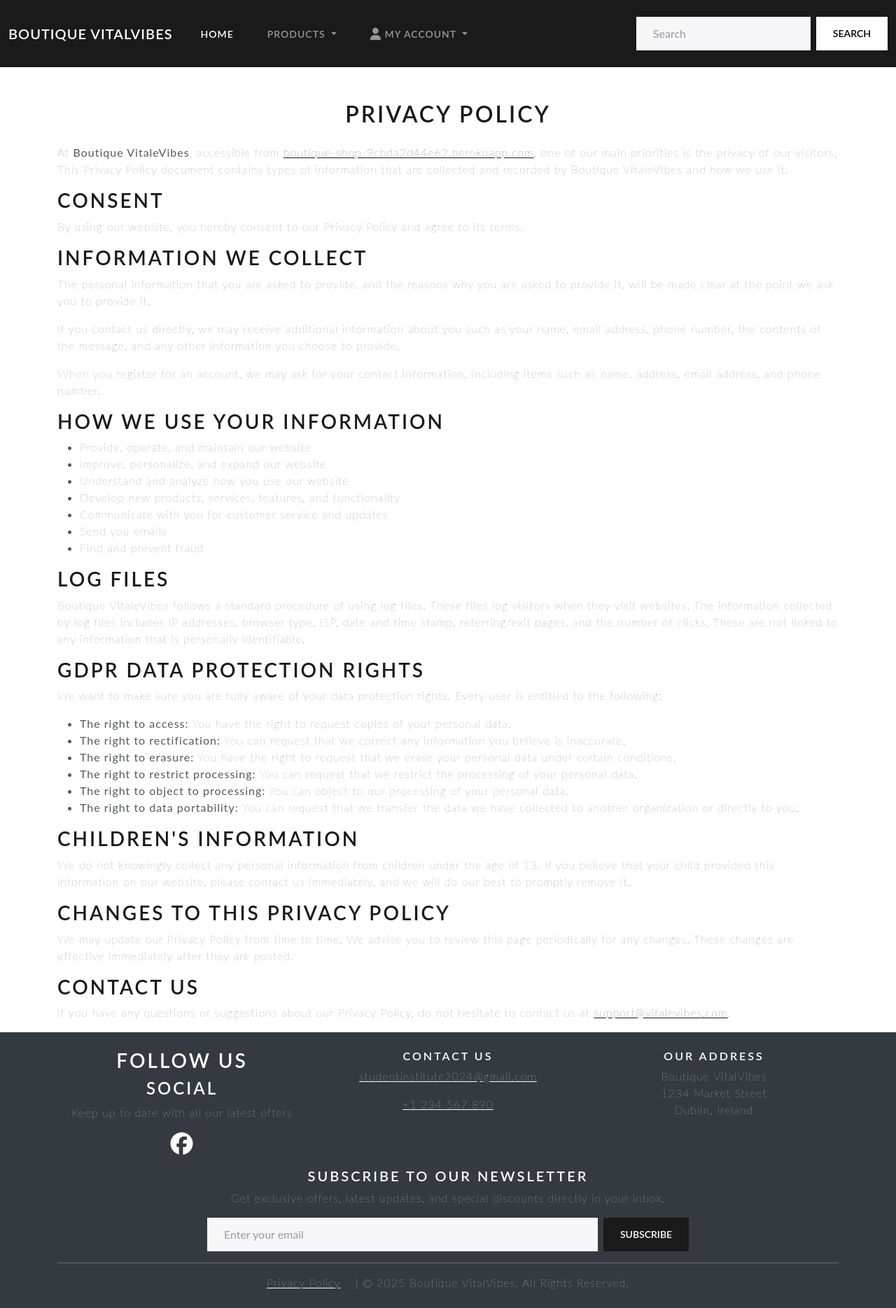
After one commit to BadrAlioui/boutique_shop, a Django app: page /products/privacy-policy/ in a window 1280 px wide. The commit adds this page. Shown: the whole page at 70% size. Run offline with Django 5.2, Linux system fonts and the light colour scheme; data comes from the database, SQL or seed files in the repository; some libraries are stand-ins or nearby versions.

Commit message:
Added Privacy Policy link in footer and picture in folder images

```diff
--- /dev/null
+++ b/store/templates/store/privacy_policy.html
@@ -0,0 +1,56 @@
+{% extends 'base.html' %}
+
+{% block content %}
+<div class="container mt-5">
+    <h1 class="text-center mb-4">Privacy Policy</h1>
+
+    <p>
+        At <strong>Boutique VitaleVibes</strong>, accessible from
+        <a href="https://boutique-shop-9cbda2d44e62.herokuapp.com/">boutique-shop-9cbda2d44e62.herokuapp.com</a>,
+        one of our main priorities is the privacy of our visitors. This Privacy Policy document contains types of information
+        that are collected and recorded by Boutique VitaleVibes and how we use it.
+    </p>
+
+    <h2>Consent</h2>
+    <p>By using our website, you hereby consent to our Privacy Policy and agree to its terms.</p>
+
+    <h2>Information We Collect</h2>
+    <p>The personal information that you are asked to provide, and the reasons why you are asked to provide it, will be made clear at the point we ask you to provide it.</p>
+    <p>If you contact us directly, we may receive additional information about you such as your name, email address, phone number, the contents of the message, and any other information you choose to provide.</p>
+    <p>When you register for an account, we may ask for your contact information, including items such as name, address, email address, and phone number.</p>
+
+    <h2>How We Use Your Information</h2>
+    <ul>
+        <li>Provide, operate, and maintain our website</li>
+        <li>Improve, personalize, and expand our website</li>
+        <li>Understand and analyze how you use our website</li>
+        <li>Develop new products, services, features, and functionality</li>
+        <li>Communicate with you for customer service and updates</li>
+        <li>Send you emails</li>
+        <li>Find and prevent fraud</li>
+    </ul>
+
+    <h2>Log Files</h2>
+    <p>Boutique VitaleVibes follows a standard procedure of using log files. These files log visitors when they visit websites. The information collected by log files includes IP addresses, browser type, ISP, date and time stamp, referring/exit pages, and the number of clicks. These are not linked to any information that is personally identifiable.</p>
+
+    <h2>GDPR Data Protection Rights</h2>
+    <p>We want to make sure you are fully aware of your data protection rights. Every user is entitled to the following:</p>
+    <ul>
+        <li><strong>The right to access:</strong> You have the right to request copies of your personal data.</li>
+        <li><strong>The right to rectification:</strong> You can request that we correct any information you believe is inaccurate.</li>
+        <li><strong>The right to erasure:</strong> You have the right to request that we erase your personal data under certain conditions.</li>
+        <li><strong>The right to restrict processing:</strong> You can request that we restrict the processing of your personal data.</li>
+        <li><strong>The right to object to processing:</strong> You can object to our processing of your personal data.</li>
+        <li><strong>The right to data portability:</strong> You can request that we transfer the data we have collected to another organization or directly to you.</li>
+    </ul>
+
+    <h2>Children's Information</h2>
+    <p>We do not knowingly collect any personal information from children under the age of 13. If you believe that your child provided this information on our website, please contact us immediately, and we will do our best to promptly remove it.</p>
+
+    <h2>Changes to This Privacy Policy</h2>
+    <p>We may update our Privacy Policy from time to time. We advise you to review this page periodically for any changes. These changes are effective immediately after they are posted.</p>
+
+    <h2>Contact Us</h2>
+    <p>If you have any questions or suggestions about our Privacy Policy, do not hesitate to contact us at <a href="mailto:support@vitalevibes.com">support@vitalevibes.com</a>.</p>
+</div>
+{% endblock %}
--- a/store/urls.py
+++ b/store/urls.py
@@ -21,7 +21,11 @@ urlpatterns = [
          name='request_refund'),
     path('refunds/status/<int:refund_id>/',
          views.refund_status, name='refund_status'),
-    path('review/update/<int:review_id>/', views.update_review, name="update_review"),
-    path('review/delete/<int:review_id>/', views.delete_review, name="delete_review"),
+    path('review/update/<int:review_id>/', views.update_review,
+                                          name="update_review"),
+    path('review/delete/<int:review_id>/', views.delete_review,
+                                           name="delete_review"),
+    path('privacy-policy/', views.privacy_policy,
+                           name='privacy_policy'),
 
 ]
--- a/store/views.py
+++ b/store/views.py
@@ -311,3 +311,6 @@ def delete_review(request, review_id):
         return redirect("product_detail", slug=review.product.slug)
 
     return render(request, "store/delete_review.html", {"review": review})
+
+def privacy_policy(request):
+    return render(request, 'store/privacy_policy.html')
--- a/templates/base.html
+++ b/templates/base.html
@@ -242,8 +242,13 @@
 
                 <hr class="bg-white">
                 <div class="text-center">
-                    <p class="mb-0">© 2025 Boutique VitalVibes. All Rights Reserved.</p>
+                    <p class="mb-0">
+                        <a href="{% url 'privacy_policy' %}" class="text-white me-3">Privacy Policy</a>
+                        |
+                        <span>© 2025 Boutique VitalVibes. All Rights Reserved.</span>
+                    </p>
                 </div>
+
             </div>
         </footer>
 
```
Also changed, not shown: images/database_model.png (added), images/spint1.png (added), images/sprint2.png (added), images/sprint3.png (added).
